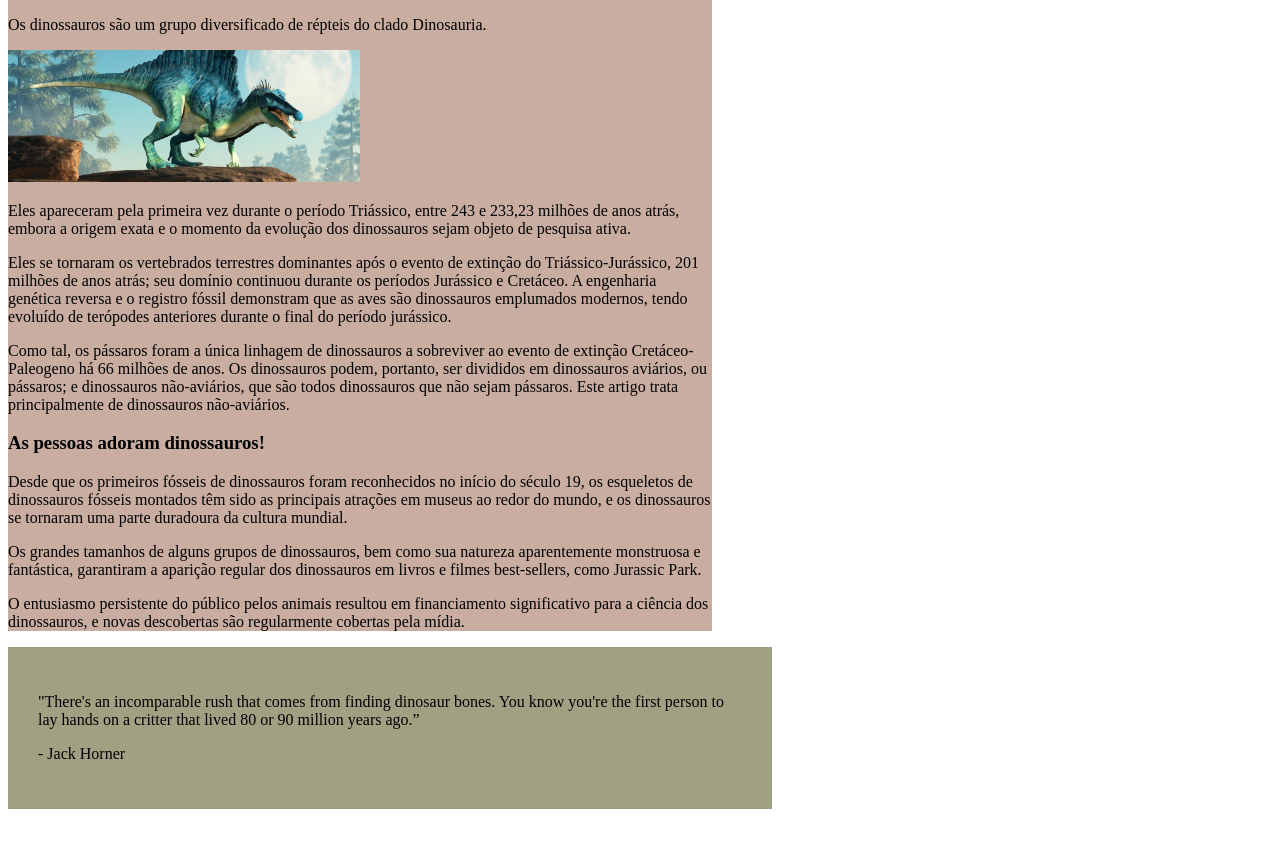
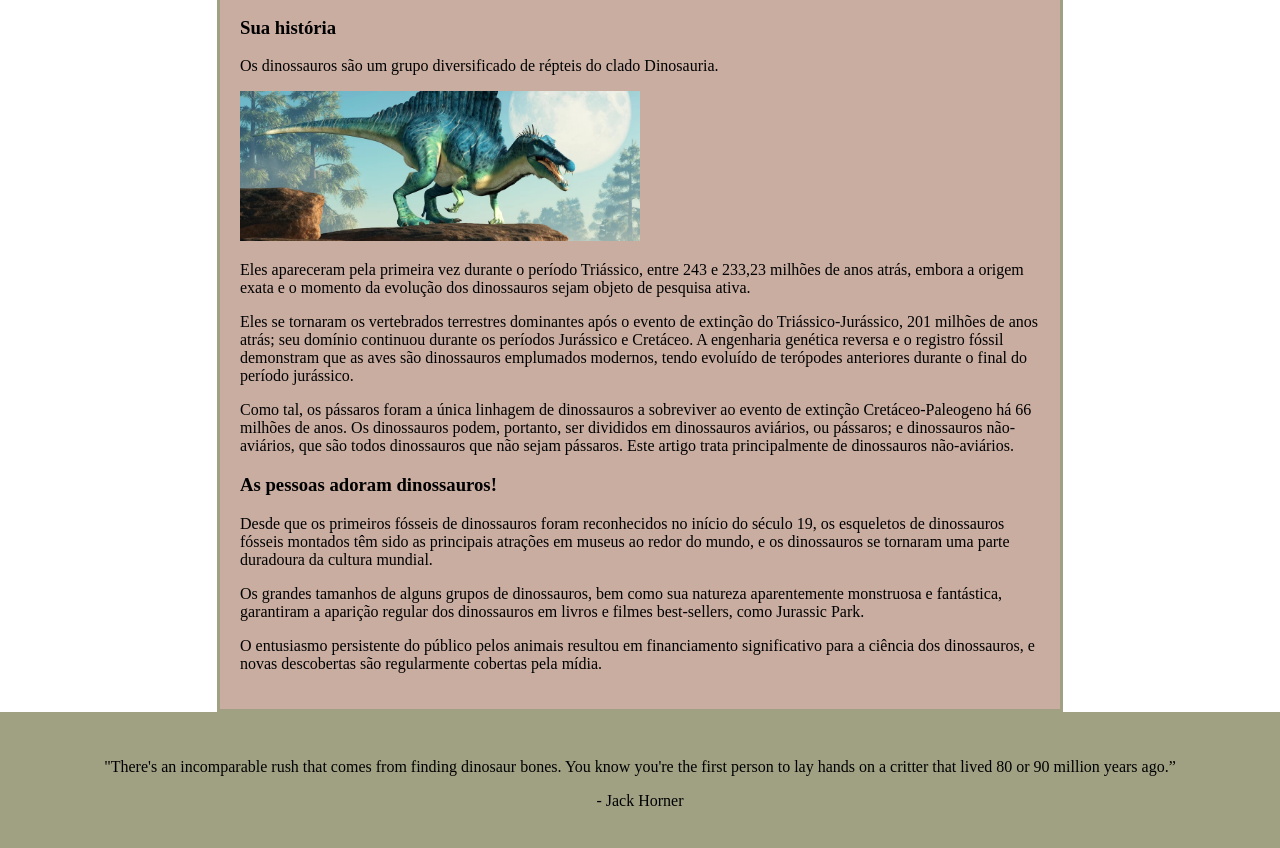
Before and after one commit to joviusb7/Page-Dino, a plain HTML site: page index.html in a window 1280 px wide. Shown: the part 92-940 px from the top of the page. Before the commit the page ends 901 px from the top, so only its background shows below. Drawn offline with Linux system fonts and the light colour scheme.

Commit message:
Centralizando main

```diff
--- a/css/style.css
+++ b/css/style.css
@@ -1,5 +1,5 @@
 html, body {
-  margin-top: 0px;
+  margin: 0;
   height: 100%;
   width: 100%;
 
@@ -18,11 +18,15 @@ h1 {
 
 main{
   background: #C9ADA1;
-  width:55%;
+  width: 800px;
+  padding: 20px;
+  margin-left: auto;
+  margin-right: auto;
+  border: 3px solid #A0A083;
 }
 
 footer{
   background: #A0A083;
   padding: 30px;
-  width:55%;
+  text-align: center;
 }
```
